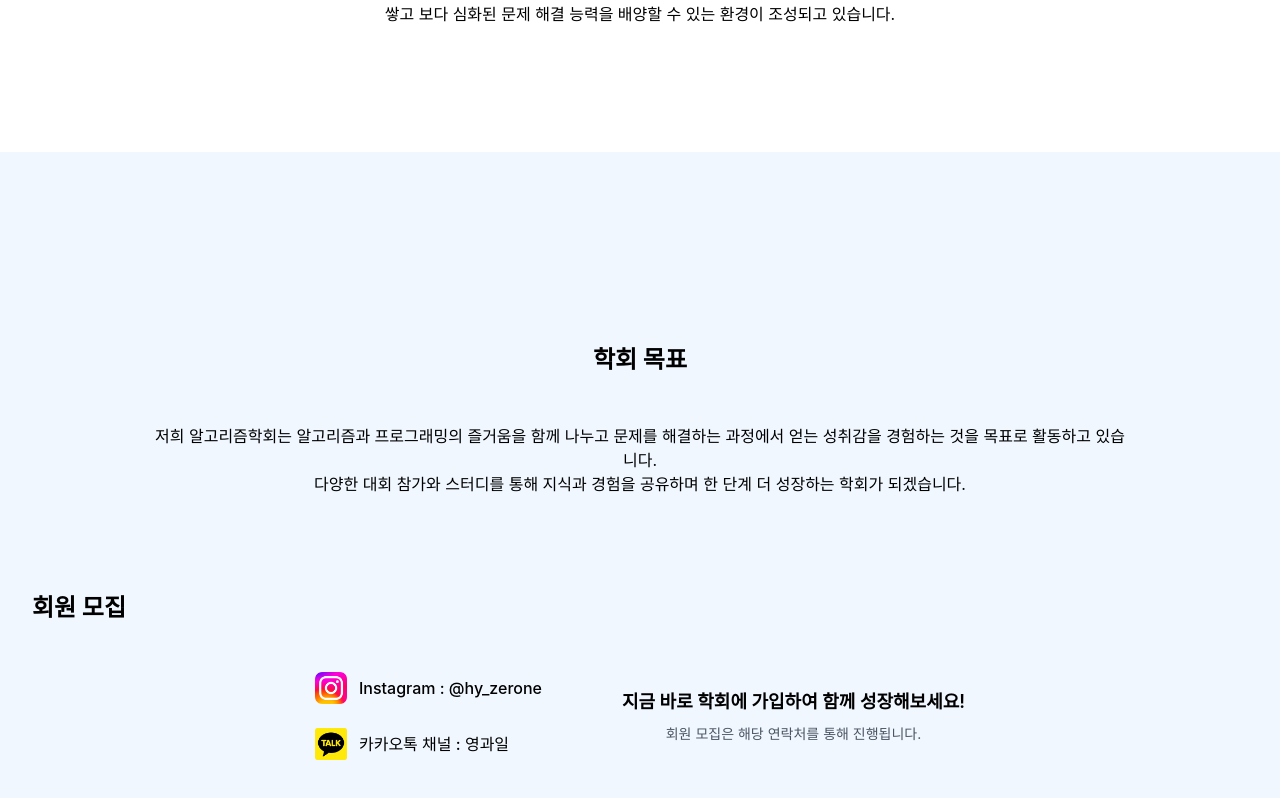
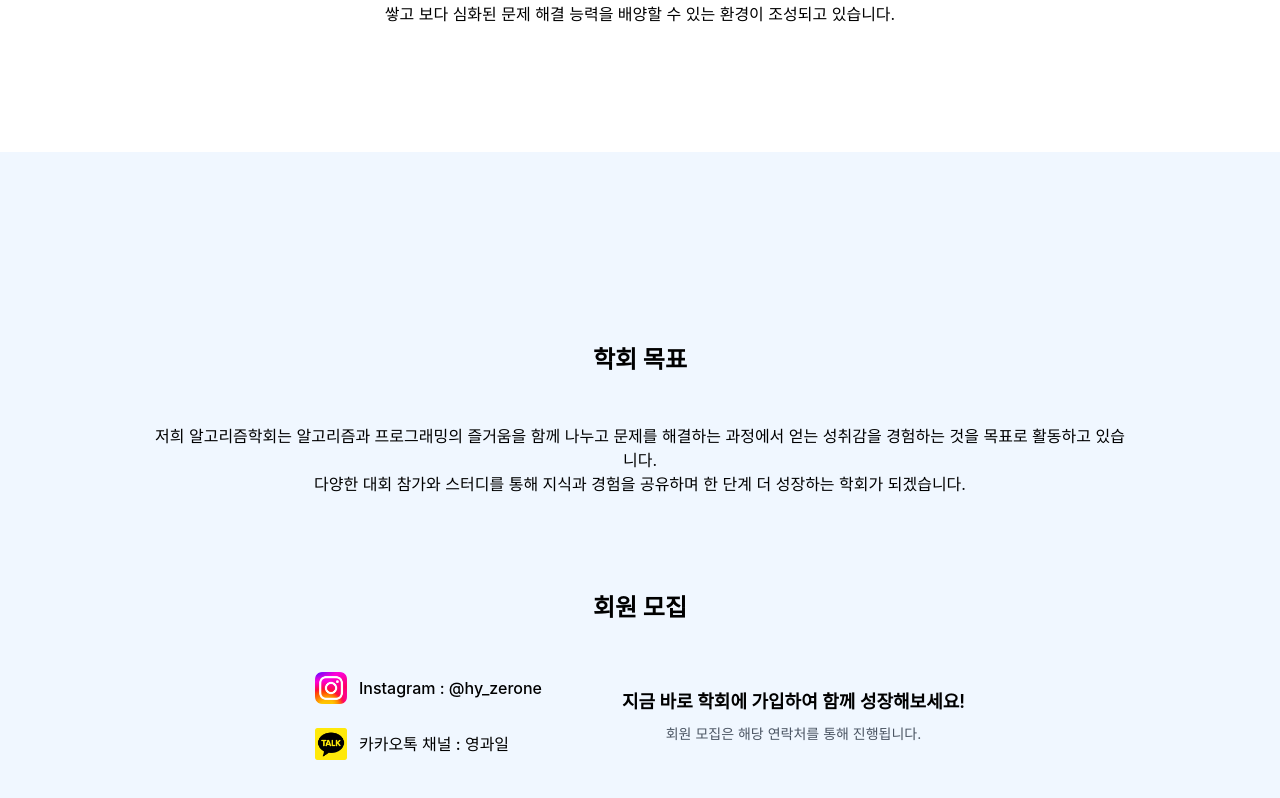
Before and after one commit to ZERONE-HOMEPAGE/client, a React (Vite) app: page / in a window 1280 px wide. Shown: the part 4292-5090 px from the top of the page. Built offline with nearby package versions, Linux system fonts and the light colour scheme; a web font is replaced by a local one.

Commit message:
style: 오타 수정

```diff
--- a/src/components/sections/MainPage/Contact.tsx
+++ b/src/components/sections/MainPage/Contact.tsx
@@ -14,7 +14,7 @@ export default function Contact() {
         </p>
       </div>
 
-      <div className="text-centerq w-full ">
+      <div className="text-center w-full ">
         <h2 className="text-2xl font-bold mb-12">회원 모집</h2>
 
         <div className="flex flex-col md:flex-row items-center justify-center gap-20">
```
